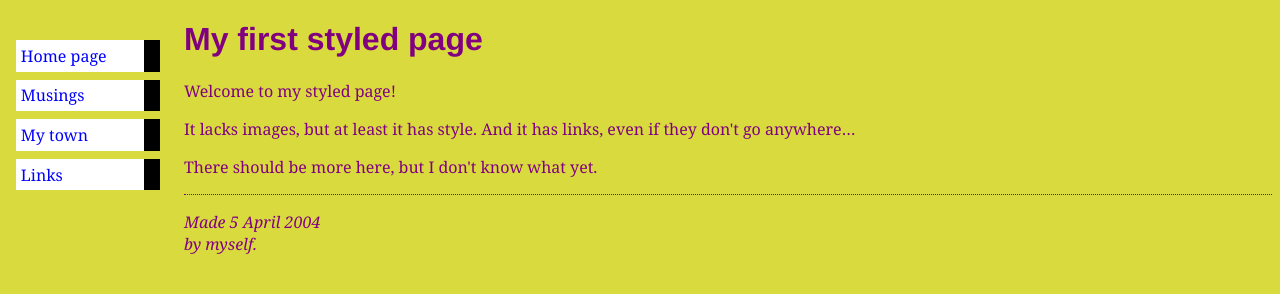
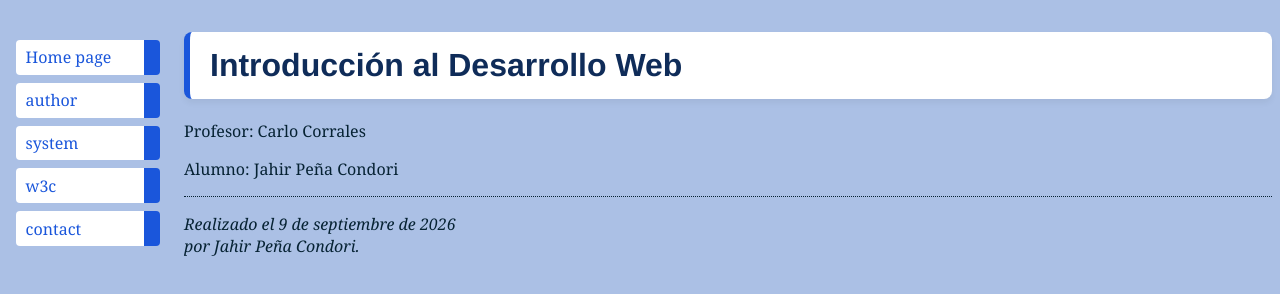
Before and after one commit to jpenacon-cpu/IDWeb, a plain HTML site: page Lab01/index.html in a window 1280 px wide. Drawn offline with Linux system fonts and the light colour scheme.

Commit message:
Aplicando estilo css y semantica HTML5 a index.html

```diff
--- a/Lab01/estilos.css
+++ b/Lab01/css/style.css
@@ -2,8 +2,8 @@ body {
   padding-left: 11em;
   font-family: Georgia, "Times New Roman",
         Times, serif;
-  color: purple;
-  background-color: #d8da3d }
+  color: rgb(6, 34, 51);
+  background-color: #abc0e5 }
 ul.navbar {
   list-style-type: none;
   padding: 0;
@@ -14,18 +14,29 @@ ul.navbar {
   width: 9em }
 h1 {
   font-family: Helvetica, Geneva, Arial,
-        SunSans-Regular, sans-serif }
+        SunSans-Regular, sans-serif;
+  color: #0f2c59;
+  background-color: #ffffff;
+  padding: 15px 20px;
+  border-left: 6px solid #1a56db;
+  border-radius: 8px;
+  box-shadow: 0 4px 6px rgba(0, 0, 0, 0.05);
+  margin-top: 1em;
+
+      }
 ul.navbar li {
   background: white;
   margin: 0.5em 0;
-  padding: 0.3em;
-  border-right: 1em solid black }
+  padding: 0.4em 0.6em;
+  border-right: 1em solid #1a56db;
+  border-radius: 4px;
+}
 ul.navbar a {
   text-decoration: none }
 a:link {
-  color: blue }
+  color: #1a56db }
 a:visited {
-  color: purple }
+  color: #0f2c59 }
 address {
   margin-top: 1em;
   padding-top: 1em;
--- a/Lab01/index.html
+++ b/Lab01/index.html
@@ -1,35 +1,34 @@
-<!DOCTYPE html PUBLIC "-//W3C//DTD HTML 4.01//EN">
-<html>
+<!DOCTYPE html>
+<html lang="es">
 <head>
-  <title>My first styled page</title>
-  <link rel="stylesheet" href="estilos.css">
+  <title>Introducción al Desarrollo Web</title>
+  <link rel="stylesheet" href="css/style.css">
+  <meta charset="UTF-8">
 </head>
 
 <body>
+    <nav>
+        <ul class="navbar">
+            <li><a href="index.html">Home page</a>
+            <li><a href="author.html">author</a>
+            <li><a href="system.html">system</a>
+            <li><a href="w3c.html">w3c</a>
+            <li><a href="contact.html">contact</a>
+        </ul>
+    </nav>
 
-<!-- Site navigation menu -->
-<ul class="navbar">
-  <li><a href="index.html">Home page</a>
-  <li><a href="musings.html">Musings</a>
-  <li><a href="town.html">My town</a>
-  <li><a href="links.html">Links</a>
-</ul>
+    <main>
+        <h1>Introducción al Desarrollo Web</h1>
+        <p>Profesor: Carlo Corrales
+        <p>Alumno: Jahir Peña Condori
+    </main>
 
-<!-- Main content -->
-<h1>My first styled page</h1>
+    <footer>
+        <address>Realizado el 9 de septiembre de 2026<br>
+        por Jahir Peña Condori.
+        </address>
+    </footer>
 
-<p>Welcome to my styled page!
-
-<p>It lacks images, but at least it has style.
-And it has links, even if they don't go
-anywhere&hellip;
-
-<p>There should be more here, but I don't know
-what yet.
-
-<!-- Sign and date the page, it's only polite! -->
-<address>Made 5 April 2004<br>
-  by myself.</address>
 
 </body>
 </html>
```
Also changed, not shown: Lab01/author.html (added), Lab01/contact.html (added), Lab01/links.html (deleted), Lab01/musings.html (deleted), Lab01/system.html (added), Lab01/town.html (deleted), Lab01/w3c.html (added).
